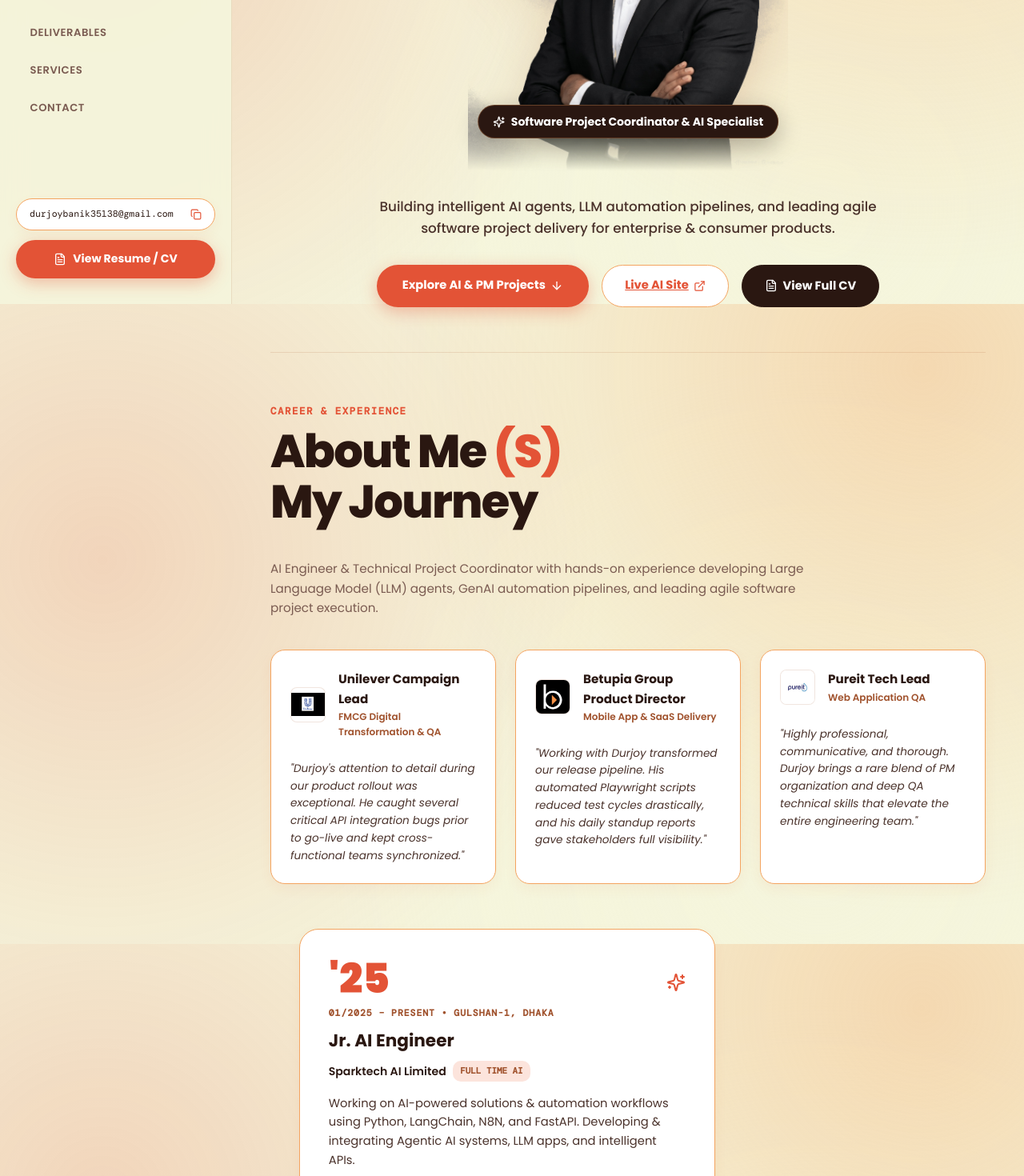
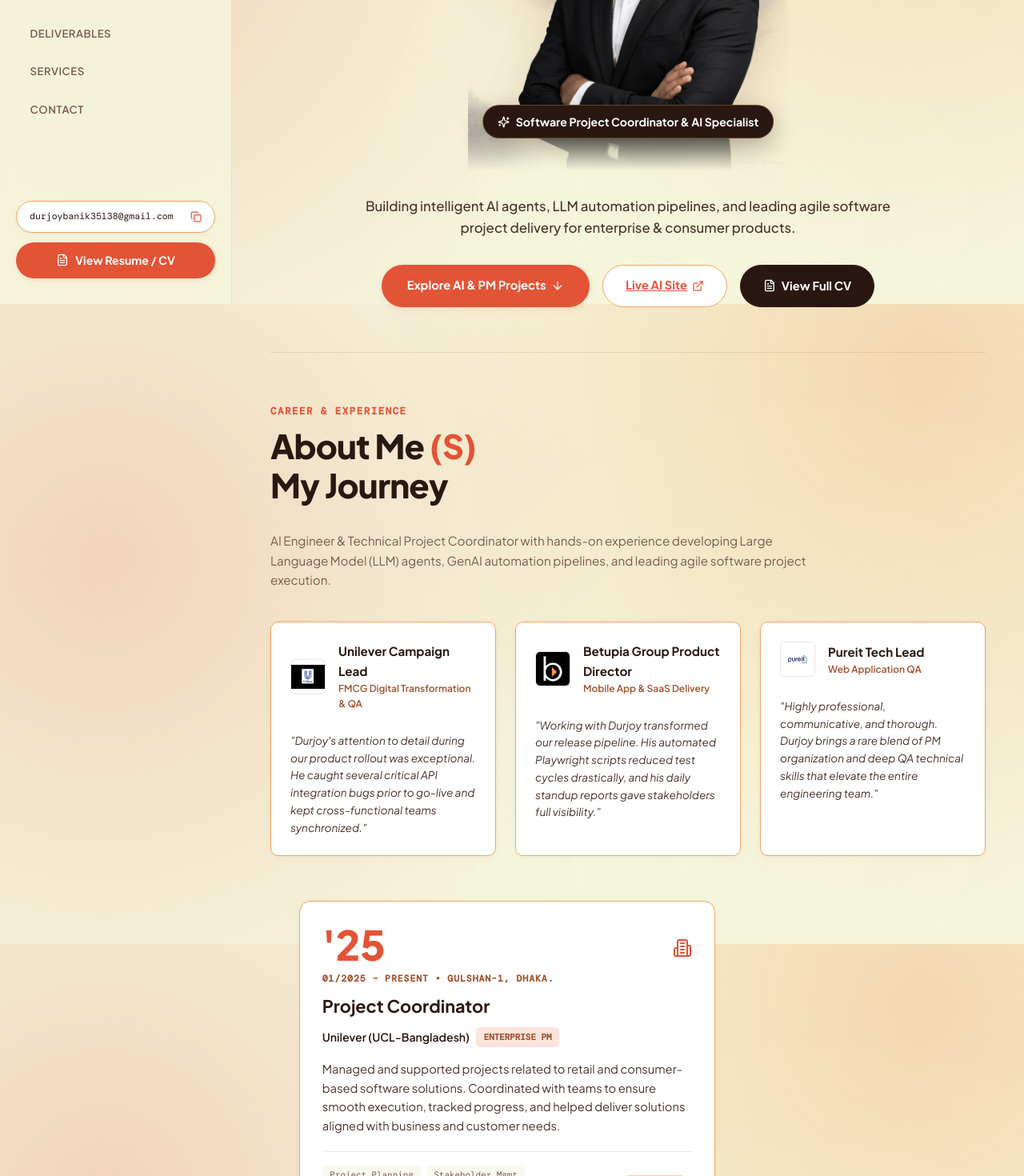
Before and after one commit to Ekaanta/durjoy_portfolio, a Next.js app: page / in a window 1280 px wide. Shown: the part 420-1890 px from the top of the page at 80% size. Built offline with nearby package versions, Linux system fonts and the light colour scheme.

Commit message:
refactor: reorder timeline cards, update descriptions, align project action buttons, and remove duplicate footer header

```diff
--- a/app/globals.css
+++ b/app/globals.css
@@ -1,4 +1,4 @@
-@import url('https://fonts.googleapis.com/css2?family=Poppins:ital,wght@0,300;0,400;0,500;0,600;0,700;0,800;0,900;1,400;1,600&family=Syne:wght@700;800&family=DM+Mono:wght@400;500&display=swap');
+@import url('https://fonts.googleapis.com/css2?family=Plus+Jakarta+Sans:ital,wght@0,300;0,400;0,500;0,600;0,700;0,800;0,900;1,400;1,600&family=DM+Mono:wght@400;500&display=swap');
 
 *, *::before, *::after {
   margin: 0;
@@ -26,13 +26,13 @@
   --sandy-amber: #f4a460;
   --border: rgba(160, 82, 45, 0.15);
   --border-strong: rgba(227, 83, 54, 0.35);
-  --radius-sm: 10px;
-  --radius-md: 18px;
-  --radius-lg: 24px;
+  --radius-sm: 6px;
+  --radius-md: 10px;
+  --radius-lg: 14px;
   --radius-pill: 999px;
-  --shadow-sm: 0 6px 16px rgba(227, 83, 54, 0.06);
-  --shadow-md: 0 12px 30px rgba(227, 83, 54, 0.1);
-  --shadow-lg: 0 20px 48px rgba(227, 83, 54, 0.16);
+  --shadow-sm: 0 2px 8px rgba(42, 23, 17, 0.04);
+  --shadow-md: 0 8px 24px rgba(42, 23, 17, 0.06);
+  --shadow-lg: 0 16px 40px rgba(42, 23, 17, 0.08);
 }
 
 html {
@@ -41,7 +41,7 @@
 }
 
 body {
-  font-family: 'Poppins', -apple-system, BlinkMacSystemFont, sans-serif;
+  font-family: 'Plus Jakarta Sans', -apple-system, BlinkMacSystemFont, sans-serif;
   background-color: var(--bg-canvas);
   background-image:
     radial-gradient(circle at 90% 10%, rgba(244, 164, 96, 0.35) 0%, transparent 50%),
@@ -203,7 +203,7 @@
 }
 
 .brand-logo {
-  font-family: 'Poppins', sans-serif;
+  font-family: 'Plus Jakarta Sans', sans-serif;
   font-size: 1.7rem;
   font-weight: 800;
   letter-spacing: -0.03em;
@@ -257,7 +257,7 @@
 }
 
 .sb-stat-num {
-  font-family: 'Poppins', sans-serif;
+  font-family: 'Plus Jakarta Sans', sans-serif;
   font-size: 1.5rem;
   font-weight: 800;
   color: var(--purple-primary);
@@ -282,7 +282,7 @@
 }
 
 .sidebar-nav-link {
-  font-family: 'Poppins', sans-serif;
+  font-family: 'Plus Jakarta Sans', sans-serif;
   font-size: 0.82rem;
   font-weight: 600;
   letter-spacing: 0.04em;
@@ -335,7 +335,7 @@
   color: #ffffff;
   border: none;
   padding: 0.85rem 1.5rem;
-  font-family: 'Poppins', sans-serif;
+  font-family: 'Plus Jakarta Sans', sans-serif;
   font-size: 0.88rem;
   font-weight: 700;
   border-radius: var(--radius-pill);
@@ -344,14 +344,14 @@
   text-align: center;
   text-decoration: none;
   display: block;
-  transition: all 0.25s ease;
-  box-shadow: 0 6px 20px rgba(227, 83, 54, 0.35);
+  transition: all 0.2s ease;
+  box-shadow: 0 2px 8px rgba(227, 83, 54, 0.15);
 }
 
 .btn-hire-gold:hover {
   background: var(--purple-hover);
-  transform: translateY(-2px);
-  box-shadow: 0 10px 25px rgba(227, 83, 54, 0.45);
+  transform: translateY(-1px);
+  box-shadow: 0 4px 16px rgba(227, 83, 54, 0.25);
 }
 
 /* HERO SECTION WITH GIANT TEXT & CLEAN CUTOUT PROFILE */
@@ -363,7 +363,7 @@
 }
 
 .giant-hero-text {
-  font-family: 'Poppins', sans-serif;
+  font-family: 'Plus Jakarta Sans', sans-serif;
   font-size: clamp(3.5rem, 13.5vw, 12rem);
   font-weight: 900;
   line-height: 0.88;
@@ -417,7 +417,7 @@
   color: #ffffff;
   padding: 0.55rem 1.1rem;
   border-radius: var(--radius-pill);
-  font-family: 'Poppins', sans-serif;
+  font-family: 'Plus Jakarta Sans', sans-serif;
   font-weight: 700;
   font-size: 0.88rem;
   display: flex;
@@ -460,7 +460,7 @@
 }
 
 .stat-pill-num {
-  font-family: 'Poppins', sans-serif;
+  font-family: 'Plus Jakarta Sans', sans-serif;
   font-size: 1.6rem;
   font-weight: 800;
   color: var(--purple-primary);
@@ -551,13 +551,13 @@
 }
 
 .section-title-large {
-  font-family: 'Poppins', sans-serif;
-  font-size: clamp(2.2rem, 4.5vw, 3.8rem);
+  font-family: 'Plus Jakarta Sans', sans-serif;
+  font-size: clamp(1.8rem, 3.5vw, 2.6rem);
   font-weight: 800;
-  line-height: 1.1;
-  letter-spacing: -0.03em;
+  line-height: 1.2;
+  letter-spacing: -0.02em;
   color: var(--ink);
-  margin-bottom: 2.5rem;
+  margin-bottom: 2rem;
 }
 
 .section-title-large em {
@@ -595,7 +595,7 @@
   background: var(--bg-card-white);
   border: 1px solid var(--sandy-amber);
   border-radius: var(--radius-lg);
-  padding: 2.25rem;
+  padding: 1.75rem;
   max-width: 520px;
   box-shadow: var(--shadow-sm);
   transition: all 0.3s cubic-bezier(0.16, 1, 0.3, 1);
@@ -618,7 +618,7 @@
 }
 
 .journey-year {
-  font-family: 'Poppins', sans-serif;
+  font-family: 'Plus Jakarta Sans', sans-serif;
   font-size: 3.2rem;
   font-weight: 900;
   color: var(--purple-primary);
@@ -637,7 +637,7 @@
 }
 
 .journey-role {
-  font-family: 'Poppins', sans-serif;
+  font-family: 'Plus Jakarta Sans', sans-serif;
   font-size: 1.35rem;
   font-weight: 700;
   color: var(--ink);
@@ -699,7 +699,7 @@
 }
 
 .read-more-btn {
-  font-family: 'Poppins', sans-serif;
+  font-family: 'Plus Jakarta Sans', sans-serif;
   font-size: 0.78rem;
   font-weight: 700;
   background: var(--purple-light);
@@ -740,9 +740,12 @@
   background: var(--bg-card-white);
   border: 1px solid var(--sandy-amber);
   border-radius: var(--radius-lg);
-  padding: 2.25rem;
+  padding: 1.5rem;
   box-shadow: var(--shadow-sm);
   transition: all 0.3s ease;
+  display: flex;
+  flex-direction: column;
+  height: 100%;
 }
 
 .stack-card:hover {
@@ -752,7 +755,7 @@
 }
 
 .stack-card-title {
-  font-family: 'Poppins', sans-serif;
+  font-family: 'Plus Jakarta Sans', sans-serif;
   font-size: 1.25rem;
   font-weight: 700;
   color: var(--ink);
@@ -763,6 +766,7 @@
   display: flex;
   flex-direction: column;
   gap: 0.85rem;
+  margin-top: auto;
 }
 
 .stack-item-row {
@@ -798,13 +802,14 @@
   background: var(--bg-card-white);
   border: 1px solid var(--border);
   border-radius: var(--radius-md);
-  padding: 1.75rem 2.25rem;
+  padding: 1.25rem 1.75rem;
   display: flex;
   justify-content: space-between;
   align-items: center;
   transition: all 0.3s cubic-bezier(0.16, 1, 0.3, 1);
   cursor: pointer;
   box-shadow: var(--shadow-sm);
+  min-height: 100px;
 }
 
 .project-row-item:hover {
@@ -828,7 +833,7 @@
 }
 
 .row-title {
-  font-family: 'Poppins', sans-serif;
+  font-family: 'Plus Jakarta Sans', sans-serif;
   font-size: 1.25rem;
   font-weight: 700;
   color: var(--ink);
@@ -838,6 +843,12 @@
   font-size: 0.88rem;
   color: var(--ink-muted);
   margin-top: 0.25rem;
+  display: -webkit-box;
+  -webkit-line-clamp: 2;
+  -webkit-box-orient: vertical;
+  overflow: hidden;
+  text-overflow: ellipsis;
+  line-height: 1.5;
 }
 
 .row-tags {
@@ -853,24 +864,24 @@
 }
 
 .row-arrow-btn {
-  width: 46px;
-  height: 46px;
+  width: 40px;
+  height: 40px;
   border-radius: 50%;
   background: var(--purple-primary);
   color: #ffffff;
   display: flex;
   align-items: center;
   justify-content: center;
-  font-size: 1.2rem;
+  font-size: 1rem;
   font-weight: 700;
-  transition: all 0.25s ease;
+  transition: all 0.2s ease;
   border: none;
-  box-shadow: 0 4px 12px rgba(227, 83, 54, 0.35);
+  box-shadow: 0 2px 8px rgba(227, 83, 54, 0.15);
 }
 
 .project-row-item:hover .row-arrow-btn {
   background: var(--purple-hover);
-  transform: scale(1.1);
+  transform: scale(1.05);
 }
 
 @media (max-width: 768px) {
@@ -897,12 +908,13 @@
   background: var(--bg-card-white);
   border: 1px solid var(--border);
   border-radius: var(--radius-md);
-  padding: 1.75rem 1.5rem;
+  padding: 1.5rem;
   display: flex;
   flex-direction: column;
   gap: 0.75rem;
   box-shadow: var(--shadow-sm);
   transition: all 0.25s ease;
+  height: 100%;
 }
 
 .what-card:hover {
@@ -925,7 +937,7 @@
 }
 
 .what-title {
-  font-family: 'Poppins', sans-serif;
+  font-family: 'Plus Jakarta Sans', sans-serif;
   font-size: 1.05rem;
   font-weight: 700;
   color: var(--ink);
@@ -935,6 +947,7 @@
   font-size: 0.85rem;
   color: var(--ink-muted);
   line-height: 1.5;
+  flex: 1;
 }
 
 @media (max-width: 1024px) {
@@ -960,12 +973,13 @@
   background: var(--bg-card-white);
   border: 1px solid var(--sandy-amber);
   border-radius: var(--radius-md);
-  padding: 2rem 1.5rem;
+  padding: 1.5rem;
   display: flex;
   flex-direction: column;
   gap: 1rem;
   transition: all 0.3s ease;
   box-shadow: var(--shadow-sm);
+  height: 100%;
 }
 
 .service-card:hover {
@@ -986,7 +1000,7 @@
 }
 
 .service-title {
-  font-family: 'Poppins', sans-serif;
+  font-family: 'Plus Jakarta Sans', sans-serif;
   font-size: 1.2rem;
   font-weight: 700;
   color: var(--ink);
@@ -999,6 +1013,7 @@
   gap: 0.55rem;
   font-size: 0.85rem;
   color: var(--ink-secondary);
+  margin-top: auto;
 }
 
 .service-bullets li::before {
@@ -1047,7 +1062,7 @@
   display: flex;
   justify-content: space-between;
   align-items: center;
-  font-family: 'Poppins', sans-serif;
+  font-family: 'Plus Jakarta Sans', sans-serif;
   font-size: 0.98rem;
   font-weight: 700;
   color: var(--ink);
@@ -1076,7 +1091,7 @@
 
 /* GIANT FOOTER BRANDING */
 .giant-footer-text {
-  font-family: 'Poppins', sans-serif;
+  font-family: 'Plus Jakarta Sans', sans-serif;
   font-size: clamp(3rem, 11vw, 10rem);
   font-weight: 900;
   line-height: 0.85;
@@ -1118,7 +1133,7 @@
 }
 
 .footer-cta-title {
-  font-family: 'Poppins', sans-serif;
+  font-family: 'Plus Jakarta Sans', sans-serif;
   font-size: clamp(2rem, 4vw, 3.2rem);
   font-weight: 800;
   line-height: 1.1;
@@ -1181,3 +1196,22 @@
   color: #ffffff;
   transform: rotate(90deg);
 }
+
+@media (max-width: 600px) {
+  .journey-card {
+    padding: 1.25rem !important;
+  }
+  .stack-card, .what-card, .service-card {
+    padding: 1.25rem !important;
+  }
+  .project-row-item {
+    padding: 1rem 1.25rem !important;
+    flex-direction: column;
+    align-items: flex-start;
+    gap: 1rem;
+  }
+  .row-right {
+    width: 100%;
+    justify-content: space-between;
+  }
+}
--- a/components/JourneySection.tsx
+++ b/components/JourneySection.tsx
@@ -41,7 +41,7 @@
         {reviews.map((r, idx) => (
           <div key={idx} className="what-card fade-up" style={{ background: "var(--bg-card-white)", border: "1px solid var(--sandy-amber)", borderRadius: "var(--radius-md)", padding: "1.5rem" }}>
             <div style={{ display: "flex", alignItems: "center", gap: "1rem", marginBottom: "0.85rem" }}>
-              <div style={{ width: 44, height: 44, position: "relative", flexShrink: 0, borderRadius: "8px", overflow: "hidden", border: "1px solid var(--border)", background: "#fff" }}>
+              <div style={{ width: 44, height: 44, position: "relative", flexShrink: 0, borderRadius: "var(--radius-sm)", overflow: "hidden", border: "1px solid var(--border)", background: "#fff" }}>
                 <Image src={r.logo} alt={r.name} fill style={{ objectFit: "contain" }} />
               </div>
               <div>
@@ -67,49 +67,20 @@
           />
         </svg>
 
-        {/* Card 1: Sparktech AI Limited */}
+        {/* Card 1: Unilever (UCL-Bangladesh) */}
         <div className="journey-card card-left fade-up">
-          <div style={{ display: "flex", justifyContent: "space-between", alignItems: "center" }}>
-            <div className="journey-year">'25</div>
-            <Sparkles size={24} style={{ color: "var(--purple-primary)" }} />
-          </div>
-          <div className="journey-date">01/2025 – PRESENT • GULSHAN-1, DHAKA</div>
-          <h3 className="journey-role">Jr. AI Engineer</h3>
-          <div className="journey-company">
-            <span className="company-name">Sparktech AI Limited</span>
-            <span className="type-badge">FULL TIME AI</span>
-          </div>
-          <p className="journey-desc">
-            Working on AI-powered solutions & automation workflows using Python, LangChain, N8N, and FastAPI. Developing & integrating Agentic AI systems, LLM apps, and intelligent APIs.
-          </p>
-          <div className="journey-footer">
-            <div className="journey-tags">
-              <span className="journey-tag">LangChain</span>
-              <span className="journey-tag">Agentic AI</span>
-              <span className="journey-tag">N8N Automation</span>
-              <span className="journey-tag">FastAPI</span>
-            </div>
-            <button onClick={onOpenCvModal} className="read-more-btn" style={{ display: "inline-flex", alignItems: "center", gap: "0.2rem" }}>
-              <span>Details</span>
-              <ChevronRight size={14} />
-            </button>
-          </div>
-        </div>
-
-        {/* Card 2: Unilever (UCL-Bangladesh) */}
-        <div className="journey-card card-right fade-up">
           <div style={{ display: "flex", justifyContent: "space-between", alignItems: "center" }}>
             <div className="journey-year">'25</div>
             <Building2 size={24} style={{ color: "var(--purple-primary)" }} />
           </div>
-          <div className="journey-date">01/2025 – PRESENT • GULSHAN-1, DHAKA</div>
+          <div className="journey-date">01/2025 – PRESENT • GULSHAN-1, DHAKA.</div>
           <h3 className="journey-role">Project Coordinator</h3>
           <div className="journey-company">
             <span className="company-name">Unilever (UCL-Bangladesh)</span>
             <span className="type-badge">ENTERPRISE PM</span>
           </div>
           <p className="journey-desc">
-            Managing and supporting retail & consumer software solutions. Coordinating cross-functional teams to track progress, ensure smooth execution, and align delivery with customer needs.
+            Managed and supported projects related to retail and consumer-based software solutions. Coordinated with teams to ensure smooth execution, tracked progress, and helped deliver solutions aligned with business and customer needs.
           </p>
           <div className="journey-footer">
             <div className="journey-tags">
@@ -124,20 +95,20 @@
           </div>
         </div>
 
-        {/* Card 3: Pureit */}
-        <div className="journey-card card-left fade-up">
+        {/* Card 2: Pureit */}
+        <div className="journey-card card-right fade-up">
           <div style={{ display: "flex", justifyContent: "space-between", alignItems: "center" }}>
             <div className="journey-year">'22</div>
             <ShieldCheck size={24} style={{ color: "var(--purple-primary)" }} />
           </div>
-          <div className="journey-date">03/2022 – 09/2024 • MOHAKHALI DOHS, DHAKA</div>
-          <h3 className="journey-role">Technical Project Coordinator</h3>
+          <div className="journey-date">03/2022 – 09/2024 • MOHAKHALI DOHS, DHAKA.</div>
+          <h3 className="journey-role">Trainee Project Coordinator</h3>
           <div className="journey-company">
             <span className="company-name">Pureit</span>
             <span className="type-badge">PM & QA</span>
           </div>
           <p className="journey-desc">
-            Assisted in project planning, requirement analysis, task tracking, team coordination, API integration, QA validation, and ensuring timely SDLC software project delivery.
+            Assisted in managing project activities, tracking deliverables, and coordinating with team members. Contributed to ensuring smooth execution and timely completion of project tasks.
           </p>
           <div className="journey-footer">
             <div className="journey-tags">
@@ -151,6 +122,35 @@
             </button>
           </div>
         </div>
+
+        {/* Card 3: Sparktech AI Limited */}
+        <div className="journey-card card-left fade-up">
+          <div style={{ display: "flex", justifyContent: "space-between", alignItems: "center" }}>
+            <div className="journey-year">'25</div>
+            <Sparkles size={24} style={{ color: "var(--purple-primary)" }} />
+          </div>
+          <div className="journey-date">01/2025 – PRESENT • GULSHAN-1, DHAKA.</div>
+          <h3 className="journey-role">Jr. AI Engineer</h3>
+          <div className="journey-company">
+            <span className="company-name">Sparktech AI Limited</span>
+            <span className="type-badge">FULL TIME AI</span>
+          </div>
+          <p className="journey-desc">
+            Working on AI-powered solutions and automation workflows using Python, LangChain, n8n, and FastAPI. Developed and integrated AI agents, LLM-based applications, APIs, and automated workflows to improve business processes and deliver intelligent software solutions.
+          </p>
+          <div className="journey-footer">
+            <div className="journey-tags">
+              <span className="journey-tag">LangChain</span>
+              <span className="journey-tag">Agentic AI</span>
+              <span className="journey-tag">n8n Automation</span>
+              <span className="journey-tag">FastAPI</span>
+            </div>
+            <button onClick={onOpenCvModal} className="read-more-btn" style={{ display: "inline-flex", alignItems: "center", gap: "0.2rem" }}>
+              <span>Details</span>
+              <ChevronRight size={14} />
+            </button>
+          </div>
+        </div>
       </div>
     </section>
   );
```
Also changed, not shown: components/Footer.tsx (+0 -7 lines), components/ProjectsSection.tsx (+3 -5 lines).
